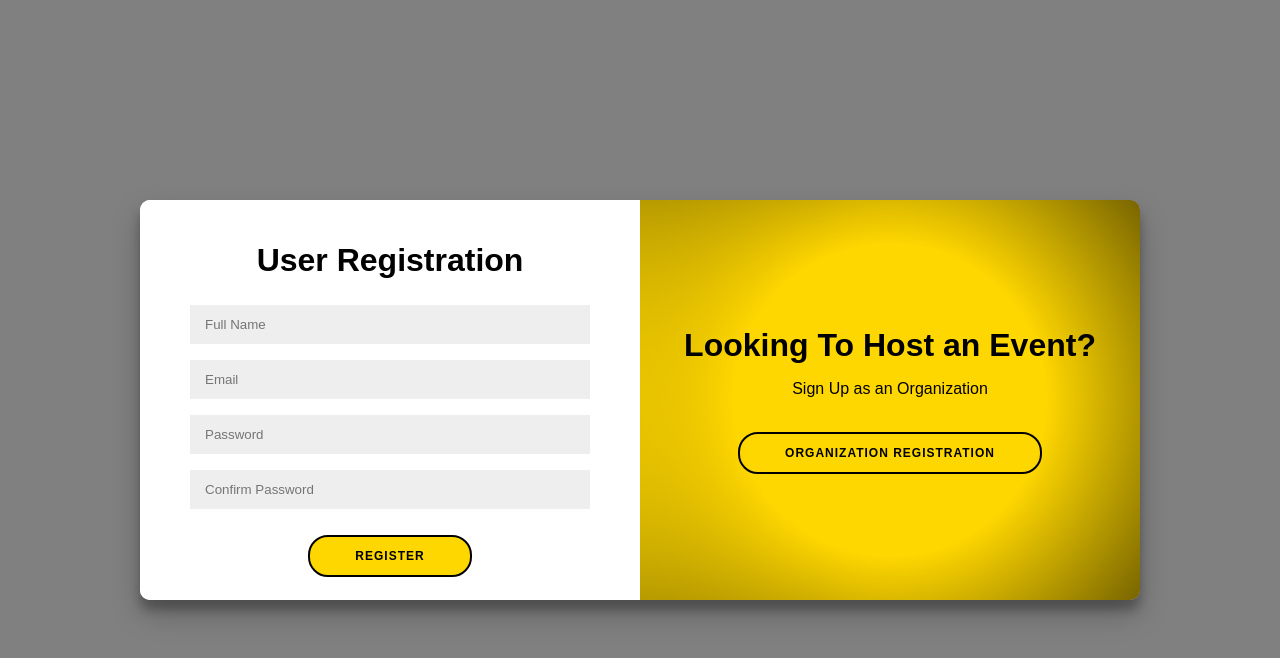
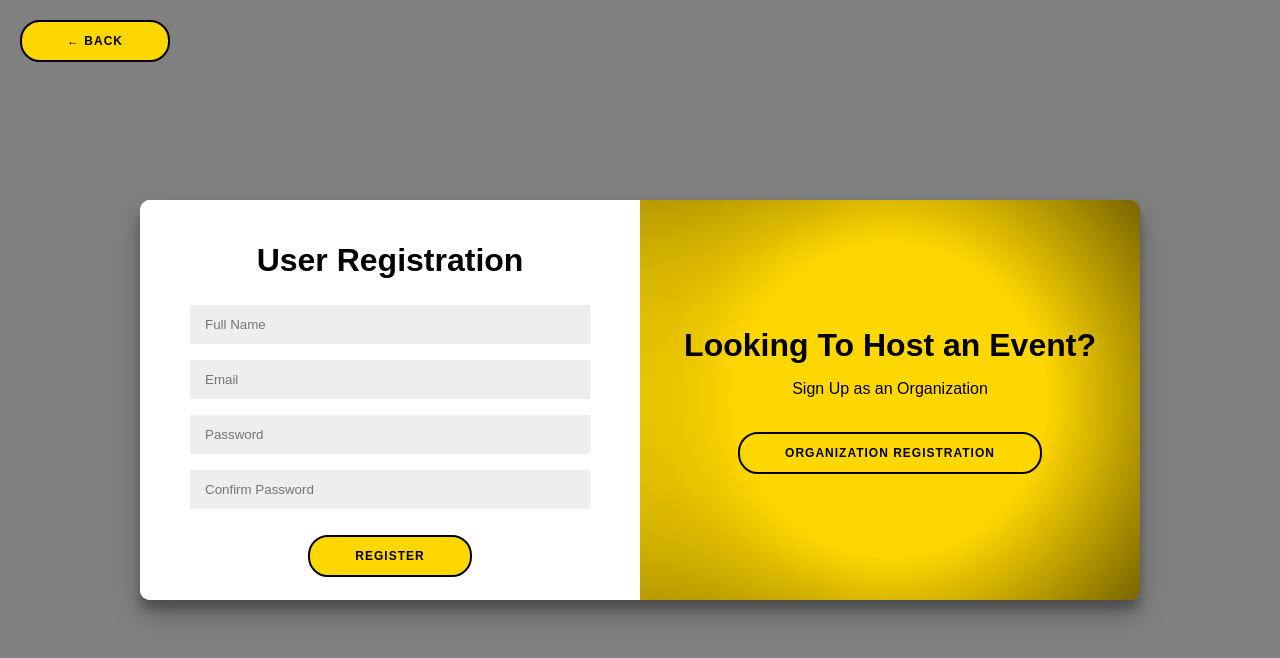
Before and after one commit to avillann00/event-organizer, a React (Vite) app in the folder website/: page /register in a window 1280 px wide. Shown: the top 658 px of the page. Built offline with nearby package versions, Linux system fonts and the light colour scheme.

Commit message:
Styling fixes for Login; Back buttons added to both login and register; npm installed on branch

```diff
--- a/website/src/Login.jsx
+++ b/website/src/Login.jsx
@@ -1,12 +1,14 @@
 import { useState } from "react";
+import { useNavigate } from 'react-router-dom';
 import "./styles.css"
 
 export default function Login(){
+  const navigate = useNavigate();
   const [email, setEmail] = useState("")
   const [password, setPassword] = useState("")
   const [errors, setErrors] = useState("")
 
-  const handleLogin = () =>{
+  const handleLogin = () => {
     //Need login functionality and error message for failure to login
     //
     //API Address: https://cop4331project.dev/api/users/login
@@ -14,17 +16,21 @@ export default function Login(){
 
   return (
     <>
-      <div className="form-container sign-in-container">
-        <form action="#">
-          <br />
+      <button className="back-button" onClick={() => navigate('/')}>
+        ← Back
+      </button>
+
+      <div className="container" style={{width: '500px', maxWidth: '90%', minHeight: '50vh', position: 'absolute', top: '50%', left: '50%', transform: 'translate(-50%, -50%)'}}>
+        <div className="form-container sign-in-container" style={{position: 'relative', width: '100%', left: '0', transform: 'none'}}>
+          <form action="#" style={{padding: '40px 50px'}}>
             <h1>Login</h1>
-          <br />
             <input
               name="email"
               type="email"
               placeholder="Email"
               value={email}
               onChange={e => setEmail(e.target.value)}
+              style={{marginTop: '30px'}}
             />
             <input
               name="password"
@@ -32,14 +38,15 @@ export default function Login(){
               placeholder="Password"
               value={password}
               onChange={e => setPassword(e.target.value)}
+              style={{marginTop: '15px', marginBottom: '30px'}}
             />
-          <br />
             <button type="button" onClick={handleLogin}>
               Submit
             </button>
             {errors && <p className="error-text">{errors}</p>}
           </form>
         </div>
+      </div>
     </>
   )
 }
--- a/website/src/Register.jsx
+++ b/website/src/Register.jsx
@@ -1,7 +1,9 @@
 import { useState } from 'react';
+import { useNavigate } from 'react-router-dom';
 import './styles.css';
 
 export default function Register() {
+  const navigate = useNavigate();
   const [isOrgMode, setIsOrgMode] = useState(false);
   const [userFormData, setUserFormData] = useState({
     name: '',
@@ -47,6 +49,10 @@ export default function Register() {
 
   return (
     <>
+      <button className="back-button" onClick={() => navigate('/')}>
+        ← Back
+      </button>
+
       <div className={`container ${isOrgMode ? 'right-panel-active' : ''}`} id="container">
         {/* Organization Registration Form */}
         <div className="form-container register-container">
--- a/website/src/styles.css
+++ b/website/src/styles.css
@@ -235,3 +235,30 @@ input:focus {
   border: 2px solid gold;
   box-shadow: 0 0 8px rgba(255, 215, 0, 0.6);
 }
+
+.back-button {
+  position: fixed;
+  top: 20px;
+  left: 20px;
+  padding: 12px 45px;
+  font-size: 12px;
+  font-weight: bold;
+  background-color: gold;
+  color: black;
+  border: 2px solid black;
+  border-radius: 20px;
+  letter-spacing: 1px;
+  text-transform: uppercase;
+  cursor: pointer;
+  z-index: 1000;
+  transition: transform 80ms ease-in;
+}
+
+.back-button:hover {
+  background-color: darkgoldenrod;
+  border: 2px solid black;
+}
+
+.back-button:active {
+  transform: scale(0.98);
+}
```
Lines whose indentation alone changed are shown as unchanged.
